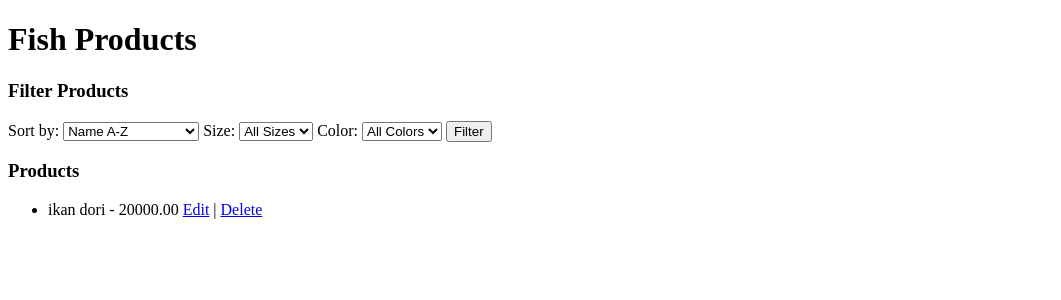
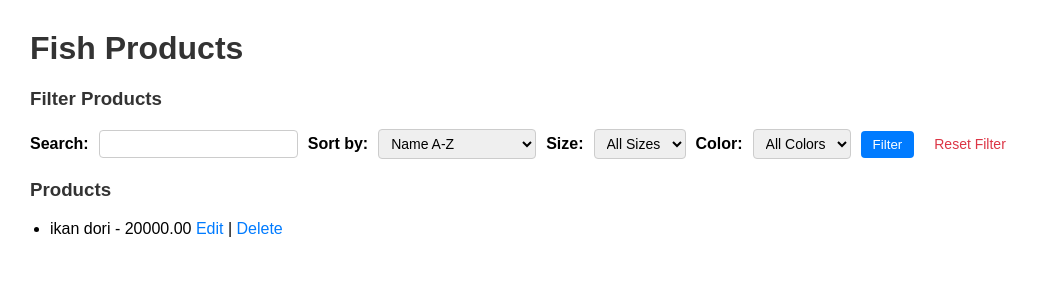
Before and after one commit to kuroai299/RPL-IKAN, a Django app: page /user/product_list/ in a window 1280 px wide. Shown: the top 300 px of the page, without its empty margins (0-1061 px from the left). Run offline with Django 4.2, Linux system fonts and the light colour scheme; a user stored in the database is signed in; data comes from the database, SQL or seed files in the repository; both versions use the stored data as it was after the commit.

Commit message:
Pesan commit

```diff
--- a/waluyastore/waluya/templates/user_product_list.html
+++ b/waluyastore/waluya/templates/user_product_list.html
@@ -4,6 +4,83 @@
     <meta charset="UTF-8">
     <meta name="viewport" content="width=device-width, initial-scale=1.0">
     <title>Product List</title>
+
+    <style>
+        body {
+            font-family: Arial, sans-serif;
+            margin: 30px;
+        }
+
+        h1, h3 {
+            color: #333;
+        }
+
+        form {
+            display: flex;
+            flex-wrap: wrap;
+            gap: 10px;
+            align-items: center;
+            margin-bottom: 20px;
+        }
+
+        label {
+            font-weight: bold;
+        }
+
+        input[type="text"], select {
+            padding: 5px 8px;
+            font-size: 14px;
+            border-radius: 4px;
+            border: 1px solid #ccc;
+        }
+
+        button[type="submit"] {
+            padding: 6px 12px;
+            background-color: #007BFF;
+            color: white;
+            border: none;
+            border-radius: 4px;
+            cursor: pointer;
+        }
+
+        button[type="submit"]:hover {
+            background-color: #0056b3;
+        }
+
+        a.reset-link {
+            color: #dc3545;
+            text-decoration: none;
+            font-size: 14px;
+            margin-left: 10px;
+        }
+
+        a.reset-link:hover {
+            text-decoration: underline;
+        }
+
+        ul {
+            padding-left: 20px;
+        }
+
+        li {
+            margin-bottom: 10px;
+        }
+
+        a {
+            color: #007BFF;
+            text-decoration: none;
+        }
+
+        a:hover {
+            text-decoration: underline;
+        }
+
+        .product-name-highlight {
+            font-weight: bold;
+            background-color: yellow;
+        }
+    </style>
+
 </head>
 <body>
     <h1>{{ category }} Products</h1>
@@ -12,6 +89,8 @@
     <h3>Filter Products</h3>
     <form method="GET">
         <input type="hidden" name="category" value="{{ category }}">
+        <label for="search">Search:</label>
+        <input type="text" name="search" id="search" value="{{ request.GET.search }}">
 
         <!-- Sorting options -->
         <label for="order_by">Sort by:</label>
@@ -21,6 +100,10 @@
             <option value="price_asc" {% if request.GET.order_by == "price_asc" %}selected{% endif %}>Price (Low to High)</option>
             <option value="price_desc" {% if request.GET.order_by == "price_desc" %}selected{% endif %}>Price (High to Low)</option>
         </select>
+
+
+
+
 
         <!-- Category-specific filters -->
         {% if category == "Fish" %}
@@ -70,6 +153,7 @@
         {% endif %}
 
         <button type="submit">Filter</button>
+        <a href="?category={{ category }}" class="reset-link">Reset Filter</a>
     </form>
 
     <!-- Product list -->
@@ -79,8 +163,12 @@
             {% for product in products %}
                 <li>
                     {{ product.name }} - {{ product.price }}
+                    {% if user.is_superuser %}
                     <a href="{% url 'edit_product' product.id %}">Edit</a> |
                     <a href="{% url 'delete_product' product.id %}">Delete</a>
+                    {% else %}
+                    <a href="{% url 'add_to_wishlist' product.id %}">Add to Wishlist</a>
+                    {% endif %}
                 </li>
             {% endfor %}
         </ul>
--- a/waluyastore/waluya/views.py
+++ b/waluyastore/waluya/views.py
@@ -1,104 +1,82 @@
 from django.shortcuts import render, get_object_or_404, redirect
 from django.http import HttpResponse
 from .models import Fish, FishMedicine, AquariumStuff, FishFood, Wishlist, Product
-from .forms import FishForm, FishMedicineForm, AquariumStuffForm, FishFoodForm
+from .forms import FishForm, FishMedicineForm, AquariumStuffForm, FishFoodForm, AdminLoginForm, UserSignupForm
 from django.contrib.auth import authenticate, login, logout
-from django.contrib.auth.forms import AuthenticationForm
 from django.contrib.auth.decorators import login_required
-from .forms import AdminLoginForm, UserSignupForm  # Form untuk login admin dan sign-up user umum
 from django.contrib.auth.models import User
+from django.db.models import Q
 
-@login_required
-def add_to_wishlist(request, product_id):
-    product = Product.objects.get(id=product_id)
-    Wishlist.objects.create(user=request.user, product=product)
-    return redirect('wishlist')  # Redirect ke halaman wishlist setelah menambahkan produk
+# ==================== USER MANAGEMENT ====================
 
-# View untuk melihat wishlist pengguna
-@login_required
-def wishlist(request):
-    # Ambil semua produk di wishlist pengguna yang sedang login
-    wishlist_items = Wishlist.objects.filter(user=request.user)
-    return render(request, 'wishlist.html', {'wishlist_items': wishlist_items})
+def user_signup(request):
+    if request.method == 'POST':
+        form = UserSignupForm(request.POST)
+        if form.is_valid():
+            form.save()
+            return redirect('user_login')
+    else:
+        form = UserSignupForm()
+    return render(request, 'sign_up.html', {'form': form})
 
-
-# View untuk login
 def user_login(request):
     if request.method == 'POST':
         form = AdminLoginForm(request.POST)
         if form.is_valid():
             email = form.cleaned_data['email']
             password = form.cleaned_data['password']
-
-            # Cari pengguna berdasarkan email
             try:
-                user = User.objects.get(email=email)  # Ambil pengguna berdasarkan email
+                user = User.objects.get(email=email)
             except User.DoesNotExist:
                 form.add_error('email', 'Email tidak ditemukan')
                 return render(request, 'login.html', {'form': form})
 
-            # Autentikasi pengguna berdasarkan email dan password
             user = authenticate(request, username=user.username, password=password)
-
             if user is not None:
-                login(request, user)  # Login pengguna
-
-                # Cek apakah pengguna adalah superuser
+                login(request, user)
                 if user.is_superuser:
-                    # Redirect langsung ke halaman produk list admin jika superuser
-                    return redirect('product_list')  # Ganti dengan nama URL halaman produk list admin
+                    return redirect('product_list')
                 else:
-                    # Redirect ke landing page jika user umum
-                    return redirect('landing_page')  # Ganti dengan nama URL landing page setelah login
+                    return redirect('landing_page')
             else:
                 form.add_error('password', 'Password salah')
-                return render(request, 'login.html', {'form': form})
-
     else:
-        form = AdminLoginForm()  # Form kosong untuk GET request
-
+        form = AdminLoginForm()
     return render(request, 'login.html', {'form': form})
 
-
-
-# View untuk sign-up user biasa
-
-def user_signup(request):
-    if request.method == 'POST':
-        form = UserSignupForm(request.POST)
-        if form.is_valid():
-            form.save()  # Menyimpan data pengguna ke database
-            return redirect('user_login')  # Redirect ke login setelah sign-up
-    else:
-        form = UserSignupForm()
-
-    return render(request, 'sign_up.html', {'form': form})
-
-# View untuk logout
 def logout_view(request):
     logout(request)
     return redirect('landing_page')
 
-# View untuk landing page
+# ==================== LANDING PAGE ====================
+
 def landing_page(request):
-    # Cek apakah pengguna sudah login
     if request.user.is_authenticated:
         if request.user.is_superuser:
-            return redirect('product_list')  # Admin diarahkan ke produk admin
-        else:
-            return render(request, 'landing_page.html')  # User biasa tetap di landing page
-
-    # Jika pengguna belum login, tampilkan halaman landing page biasa
+            return redirect('product_list')
     return render(request, 'landing_page.html')
 
+# ==================== WISHLIST ====================
 
-# Pastikan hanya admin yang bisa mengakses halaman produk
+@login_required
+def add_to_wishlist(request, product_id):
+    product = Product.objects.get(id=product_id)
+    Wishlist.objects.create(user=request.user, product=product)
+    return redirect('wishlist')
+
+@login_required
+def wishlist(request):
+    wishlist_items = Wishlist.objects.filter(user=request.user)
+    return render(request, 'wishlist.html', {'wishlist_items': wishlist_items})
+
+# ==================== ADMIN CRUD (SUPERUSER ONLY) ====================
+
 @login_required
 def product_list(request):
     if not request.user.is_superuser:
-        return redirect('user_product_list')  # Redirect ke halaman produk untuk user jika bukan superuser
+        return redirect('user_product_list')
 
-    category = request.GET.get('category', 'Fish')  # Default category is 'Fish'
+    category = request.GET.get('category', 'Fish')
 
     if category == 'Fish':
         products = Fish.objects.all()
@@ -108,105 +86,122 @@ def product_list(request):
         products = AquariumStuff.objects.all()
     elif category == 'FishFood':
         products = FishFood.objects.all()
+    else:
+        products = Product.objects.none()
 
     return render(request, 'product_list_admin.html', {'products': products, 'category': category})
 
-
-# View untuk menambah produk baru
+@login_required
 def add_product(request):
     category = request.POST.get('category', 'Fish')
 
-    if category == 'Fish':
-        form = FishForm(request.POST, request.FILES)
-    elif category == 'FishMedicine':
-        form = FishMedicineForm(request.POST, request.FILES)
-    elif category == 'AquariumStuff':
-        form = AquariumStuffForm(request.POST, request.FILES)
-    elif category == 'FishFood':
-        form = FishFoodForm(request.POST, request.FILES)
-    else:
-        form = FishForm(request.POST, request.FILES)
+    form_classes = {
+        'Fish': FishForm,
+        'FishMedicine': FishMedicineForm,
+        'AquariumStuff': AquariumStuffForm,
+        'FishFood': FishFoodForm
+    }
+    form = form_classes.get(category, FishForm)(request.POST, request.FILES)
 
     if form.is_valid():
         form.save()
-        return redirect('product_list')  # Redirect to the product list page after saving the product
+        return redirect('product_list')
 
-    return render(request, 'product_list.html', {'form': form, 'category': category})
+    return render(request, 'product_list_admin.html', {'form': form, 'category': category})
 
-# View untuk mengedit produk
+@login_required
 def edit_product(request, product_id):
     category = request.GET.get('category', 'Fish')
-    product = get_object_or_404(Fish, id=product_id) if category == 'Fish' else (
-        get_object_or_404(FishMedicine, id=product_id) if category == 'FishMedicine' else (
-        get_object_or_404(AquariumStuff, id=product_id) if category == 'AquariumStuff' else (
-        get_object_or_404(FishFood, id=product_id))))
 
-    if category == 'Fish':
-        form = FishForm(request.POST or None, request.FILES or None, instance=product)
-    elif category == 'FishMedicine':
-        form = FishMedicineForm(request.POST or None, request.FILES or None, instance=product)
-    elif category == 'AquariumStuff':
-        form = AquariumStuffForm(request.POST or None, request.FILES or None, instance=product)
-    elif category == 'FishFood':
-        form = FishFoodForm(request.POST or None, request.FILES or None, instance=product)
+    model_classes = {
+        'Fish': Fish,
+        'FishMedicine': FishMedicine,
+        'AquariumStuff': AquariumStuff,
+        'FishFood': FishFood
+    }
+    product = get_object_or_404(model_classes.get(category, Fish), id=product_id)
+    form_classes = {
+        'Fish': FishForm,
+        'FishMedicine': FishMedicineForm,
+        'AquariumStuff': AquariumStuffForm,
+        'FishFood': FishFoodForm
+    }
+    form = form_classes.get(category, FishForm)(request.POST or None, request.FILES or None, instance=product)
 
     if form.is_valid():
         form.save()
-        return redirect('product_list')  # Redirect to the product list page after saving the updated product
+        return redirect('product_list')
 
-    return render(request, 'product_list.html', {'form': form, 'category': category, 'product': product})
+    return render(request, 'product_list_admin.html', {'form': form, 'category': category, 'product': product})
 
-# View untuk menghapus produk
+@login_required
 def delete_product(request, product_id):
     category = request.GET.get('category', 'Fish')
-    product = get_object_or_404(Fish, id=product_id) if category == 'Fish' else (
-        get_object_or_404(FishMedicine, id=product_id) if category == 'FishMedicine' else (
-        get_object_or_404(AquariumStuff, id=product_id) if category == 'AquariumStuff' else (
-        get_object_or_404(FishFood, id=product_id))))
 
-    product.delete()  # Delete the product from the database
-    return redirect('product_list')  # Redirect to the product list page after deletion
+    model_classes = {
+        'Fish': Fish,
+        'FishMedicine': FishMedicine,
+        'AquariumStuff': AquariumStuff,
+        'FishFood': FishFood
+    }
+    product = get_object_or_404(model_classes.get(category, Fish), id=product_id)
+    product.delete()
+    return redirect('product_list')
+
+# ==================== USER BROWSE PRODUCTS ====================
 
 @login_required
 def user_product_list(request):
-    category = request.GET.get('category', 'Fish')  # Default category is 'Fish'
+    category = request.GET.get('category', 'Fish')
+    search_query = request.GET.get('search', '')
+    order_by = request.GET.get('order_by', '')
+    filter_size = request.GET.get('size', '')
+    filter_color = request.GET.get('color', '')
+    filter_medicine_type = request.GET.get('medicine_type', '')
+    filter_stuff_type = request.GET.get('stuff_type', '')
+    filter_food_type = request.GET.get('food_type', '')
 
-    # Ambil parameter filter dari URL
-    order_by = request.GET.get('order_by', '')  # Sorting by A-Z, Z-A, or price
-    filter_size = request.GET.get('size', '')  # Filter untuk ukuran ikan
-    filter_color = request.GET.get('color', '')  # Filter untuk warna ikan
-    filter_medicine_type = request.GET.get('medicine_type', '')  # Filter untuk tipe obat
-    filter_stuff_type = request.GET.get('stuff_type', '')  # Filter untuk tipe barang aquarium
-    filter_food_type = request.GET.get('food_type', '')  # Filter untuk tipe makanan ikan
-
-    # Menyaring produk berdasarkan kategori
     if category == 'Fish':
         products = Fish.objects.all()
+        if search_query:
+            products = products.filter(Q(name__icontains=search_query) | Q(description__icontains=search_query))
         if filter_size:
-            products = products.filter(size=filter_size)  # Filter berdasarkan ukuran ikan
+            products = products.filter(size=filter_size)
         if filter_color:
-            products = products.filter(color=filter_color)  # Filter berdasarkan warna ikan
+            products = products.filter(color=filter_color)
     elif category == 'FishMedicine':
         products = FishMedicine.objects.all()
+        if search_query:
+            products = products.filter(Q(name__icontains=search_query) | Q(description__icontains=search_query))
         if filter_medicine_type:
-            products = products.filter(medicine_type=filter_medicine_type)  # Filter berdasarkan tipe obat
+            products = products.filter(medicine_type=filter_medicine_type)
     elif category == 'AquariumStuff':
         products = AquariumStuff.objects.all()
+        if search_query:
+            products = products.filter(Q(name__icontains=search_query) | Q(description__icontains=search_query))
         if filter_stuff_type:
-            products = products.filter(stuff_type=filter_stuff_type)  # Filter berdasarkan tipe barang
+            products = products.filter(stuff_type=filter_stuff_type)
     elif category == 'FishFood':
         products = FishFood.objects.all()
+        if search_query:
+            products = products.filter(Q(name__icontains=search_query) | Q(description__icontains=search_query))
         if filter_food_type:
-            products = products.filter(food_type=filter_food_type)  # Filter berdasarkan tipe makanan ikan
+            products = products.filter(food_type=filter_food_type)
+    else:
+        products = Product.objects.none()
 
-    # Sorting berdasarkan order_by (A-Z, Z-A, harga)
+    # 🔎 Search logic
+    if search_query:
+        products = products.filter(Q(name__icontains=search_query) | Q(description__icontains=search_query))
+
+    # 🔃 Sorting logic
     if order_by == 'name_asc':
-        products = products.order_by('name')  # Urutkan berdasarkan nama A-Z
+        products = products.order_by('name')
     elif order_by == 'name_desc':
-        products = products.order_by('-name')  # Urutkan berdasarkan nama Z-A
+        products = products.order_by('-name')
     elif order_by == 'price_asc':
-        products = products.order_by('price')  # Urutkan berdasarkan harga terendah
+        products = products.order_by('price')
     elif order_by == 'price_desc':
-        products = products.order_by('-price')  # Urutkan berdasarkan harga tertinggi
+        products = products.order_by('-price')
 
     return render(request, 'user_product_list.html', {'products': products, 'category': category})
--- a/waluyastore/waluyastore/urls.py
+++ b/waluyastore/waluyastore/urls.py
@@ -20,6 +20,7 @@ from django.conf import settings
 from django.conf.urls.static import static
 
 urlpatterns = [
+    path('admin/', admin.site.urls),
     path('', views.landing_page, name='landing_page'),  # Landing page untuk semua user
     path('login/', views.user_login, name='user_login'),  # Login untuk semua pengguna
     path('sign_up/', views.user_signup, name='user_signup'),  # Sign-up hanya untuk user biasa
```
Also changed, not shown: waluyastore/db.sqlite3, waluyastore/media/products/7451956049_15101393044_1730456774986.png (added).
